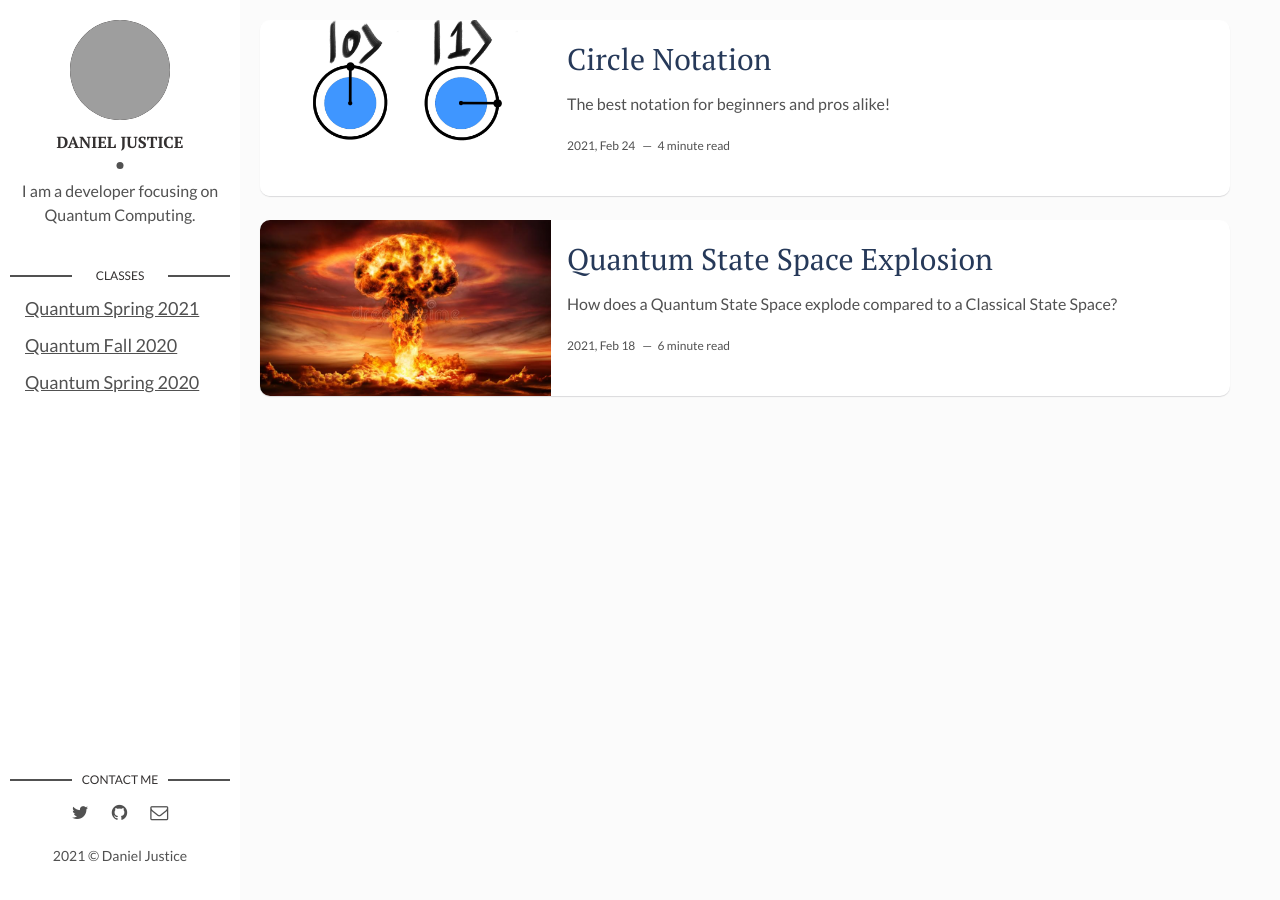
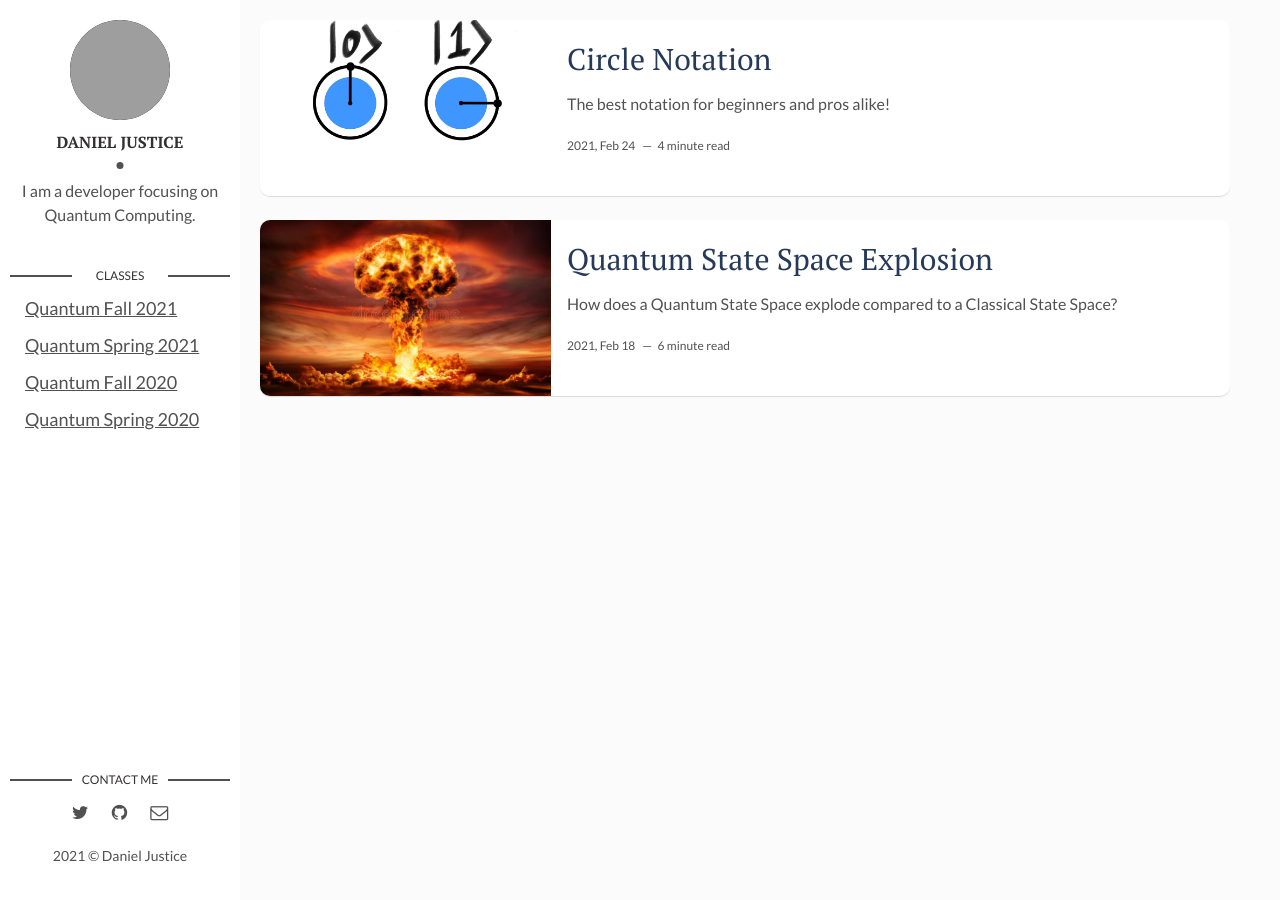
Before and after one commit to thequantumturtle/thequantumturtle.github.io, a Jekyll site: the page built from index.html, in a window 1280 px wide. Built offline with Jekyll 4.4.1, drawn with Linux system fonts in a browser that asks for light colours; the list of posts is cut into pages by our own code; grey boxes are pictures that could not be loaded.

Commit message:
added link to quantum fall 2021

```diff
--- a/_layouts/main.html
+++ b/_layouts/main.html
@@ -14,6 +14,7 @@ layout: default
     <section class="contact quantum-websites">
       <h3 class="contact-title">Classes</h3>
       <ul>
+        <li><a href="https://thequantumturtle.github.io/QuantumFall2021/">Quantum Fall 2021</a></li>
         <li><a href="https://thequantumturtle.github.io/QuantumSpring2021/">Quantum Spring 2021</a></li>
         <li><a href="https://thequantumturtle.github.io/QuantumFall2020/">Quantum Fall 2020</a></li>
         <li><a href="https://thequantumturtle.github.io/gh-syllabus/">Quantum Spring 2020</a></li>
```
